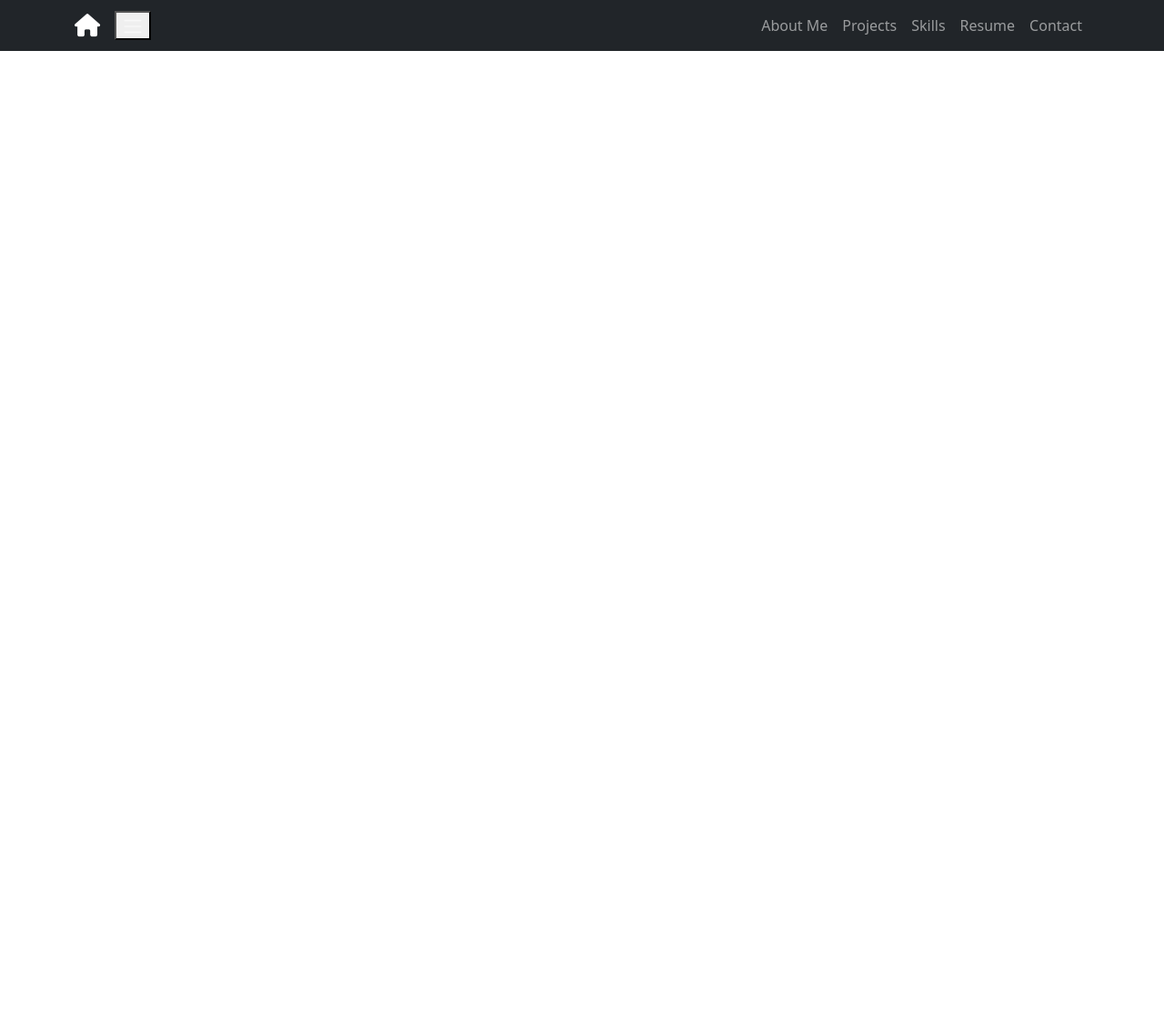
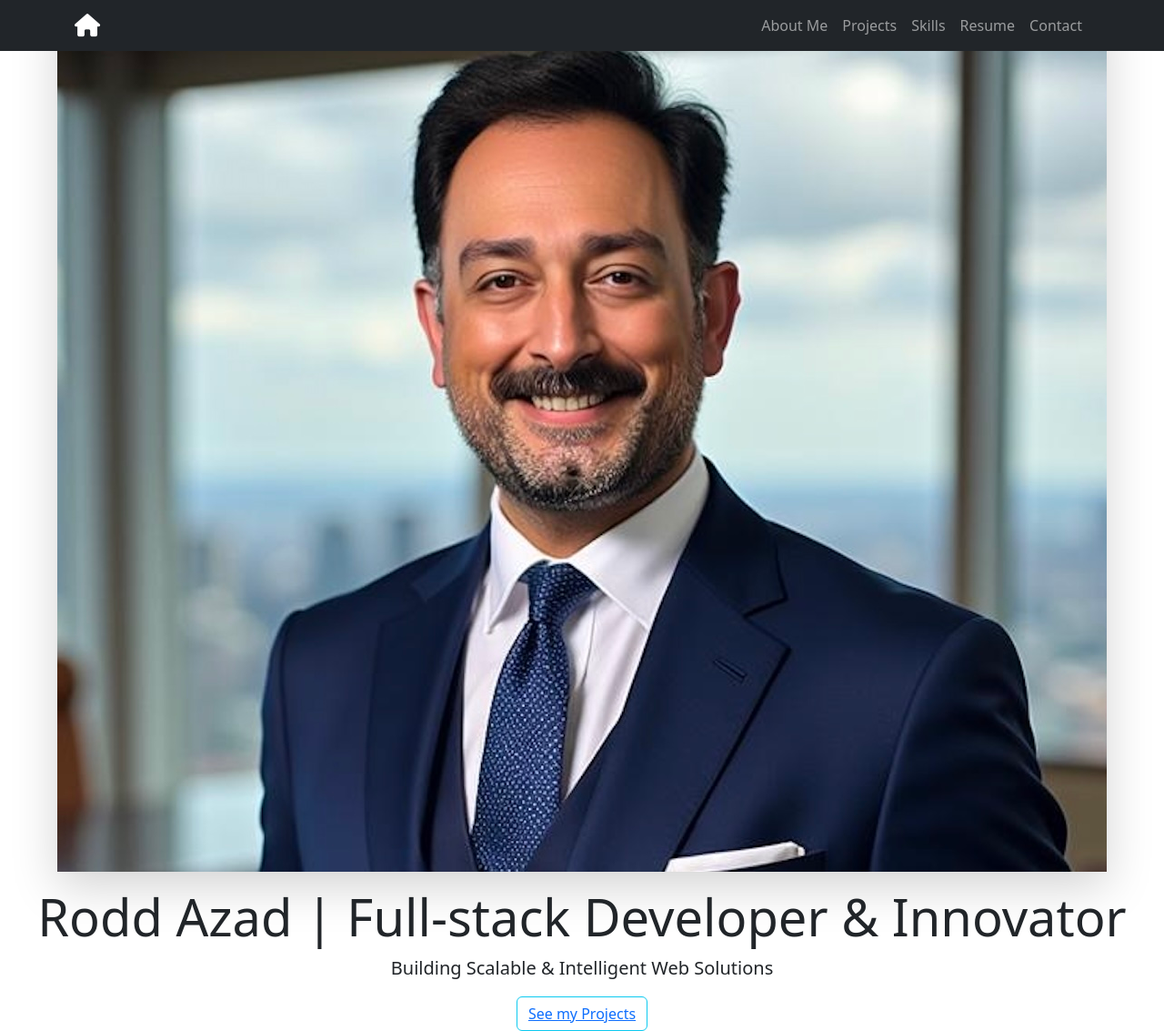
Before and after one commit to roddazad/rodd-azad-portfolio, a plain HTML site: page index.html in a window 1280 px wide. Shown: the whole page at 91% size. Before the commit the page ends 800 px from the top, so only its background shows below. Drawn offline with nearby package versions, Linux system fonts and the light colour scheme.

Commit message:
added the hreo section the profile picture and also a button that links the user to my projects. Still have to do the css for the hero section

```diff
--- a/index.html
+++ b/index.html
@@ -23,7 +23,7 @@
             <!-- Home Icon -->
             <a href="#" class="navbar-brand"><i class="fas fa-home fa-lg"></i></a>
             <!-- Hamburger Menu -->
-            <button class="navbar-toggle" type="button" data-bs-toggle="collapse" data-bs-target="#navbarNav">
+            <button class="navbar-toggler" type="button" data-bs-toggle="collapse" data-bs-target="#navbarNav">
                 <span class="navbar-toggler-icon"></span>
             </button>
             <!-- Navbar Items -->
@@ -39,6 +39,17 @@
         </div>
      </nav>
     <!-- Hero Section -->
+     <header class="hero">
+        <div class="hero-overlay"></div>
+        <div class="hero-content text-center">
+            <img src="./img/profile.jpg" alt="Rodd Azad" class="img-fluid shadow-lg mb-3 profile-img">
+            <h1 class="display-4">Rodd Azad | Full-stack Developer & Innovator</h1>
+            <p class="lead">Building Scalable & Intelligent Web Solutions</p>
+            <button class="btn btn-outline-info" type="button">
+                <a href="#projects" class="navlink">See my Projects</a>
+            </button>
+        </div>
+     </header>
     <!-- About Section -->
     <!-- Project Section -->
     <!-- Skills Section -->
```
